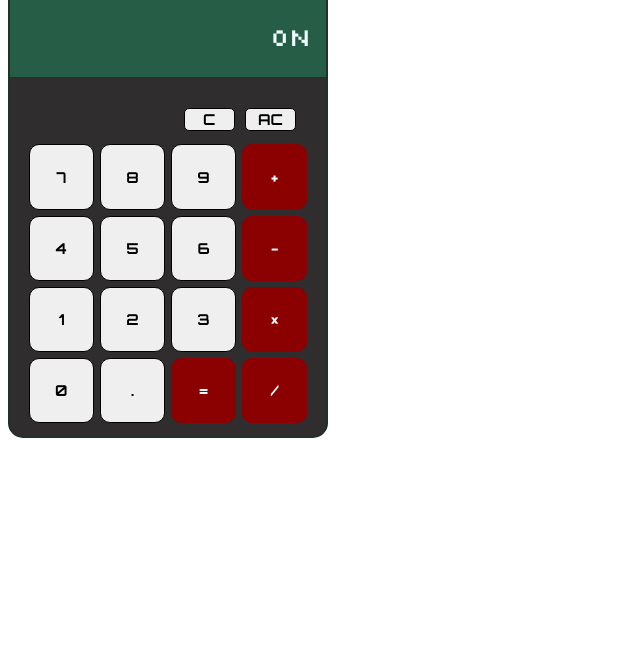
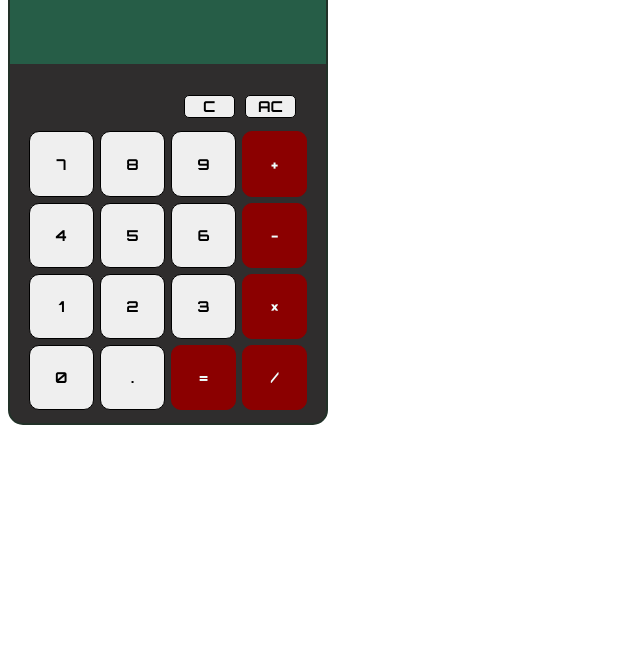
Before and after one commit to harleysbeatrice/odin-Calculator, a plain HTML site: page index.html in a window 1280 px wide. Shown: the part 136-800 px from the top of the page, without its empty margins (0-640 px from the left). Drawn offline with Linux system fonts and the light colour scheme.

Commit message:
Initial display removed

```diff
--- a/index.html
+++ b/index.html
@@ -15,7 +15,7 @@
             <h1>Yass-io</h1>
         </div>
         <div class="display">
-            <p>ON</p>
+            <p></p>
         </div>
         <div class="numpad">
             <div class="top-line">
```
